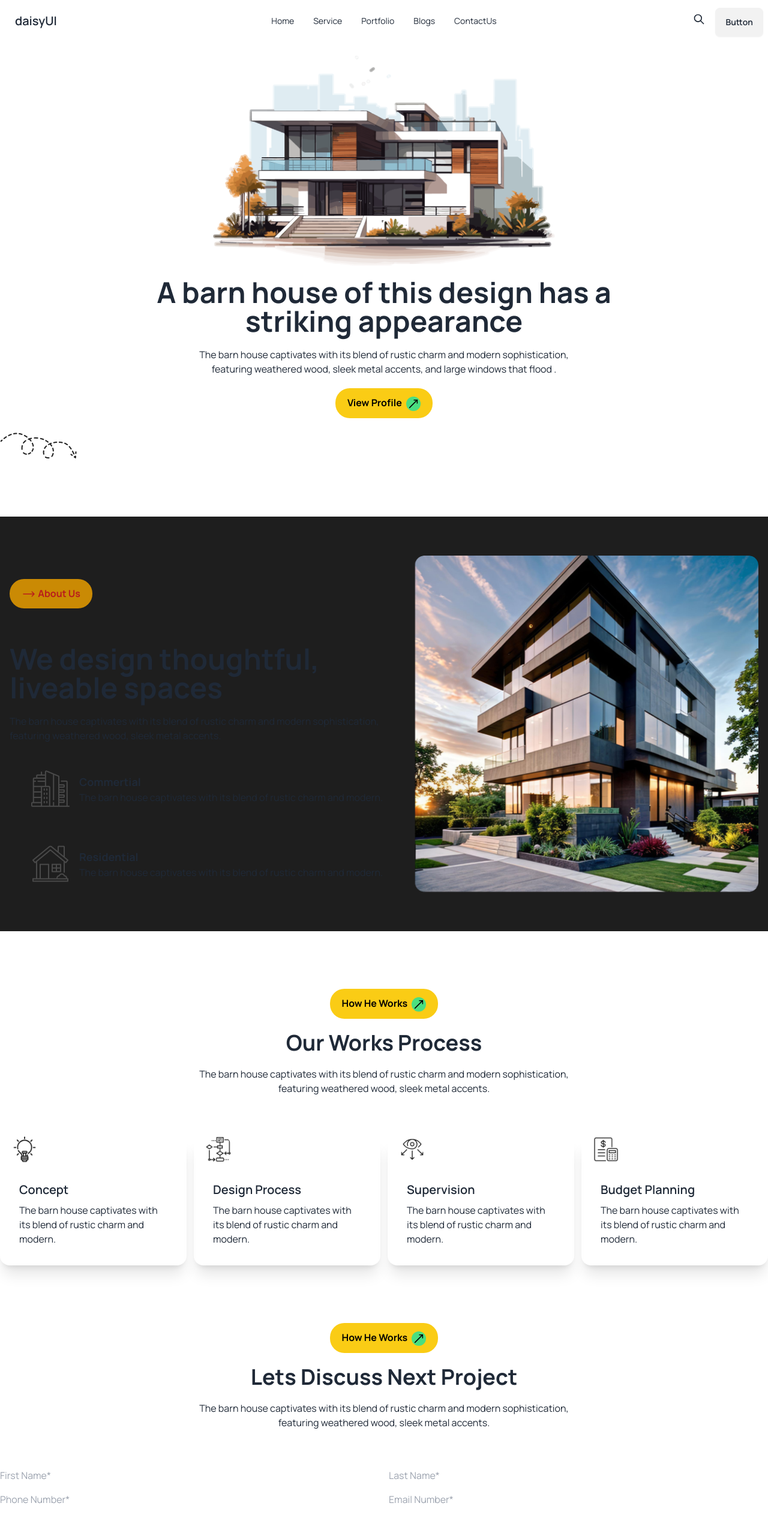
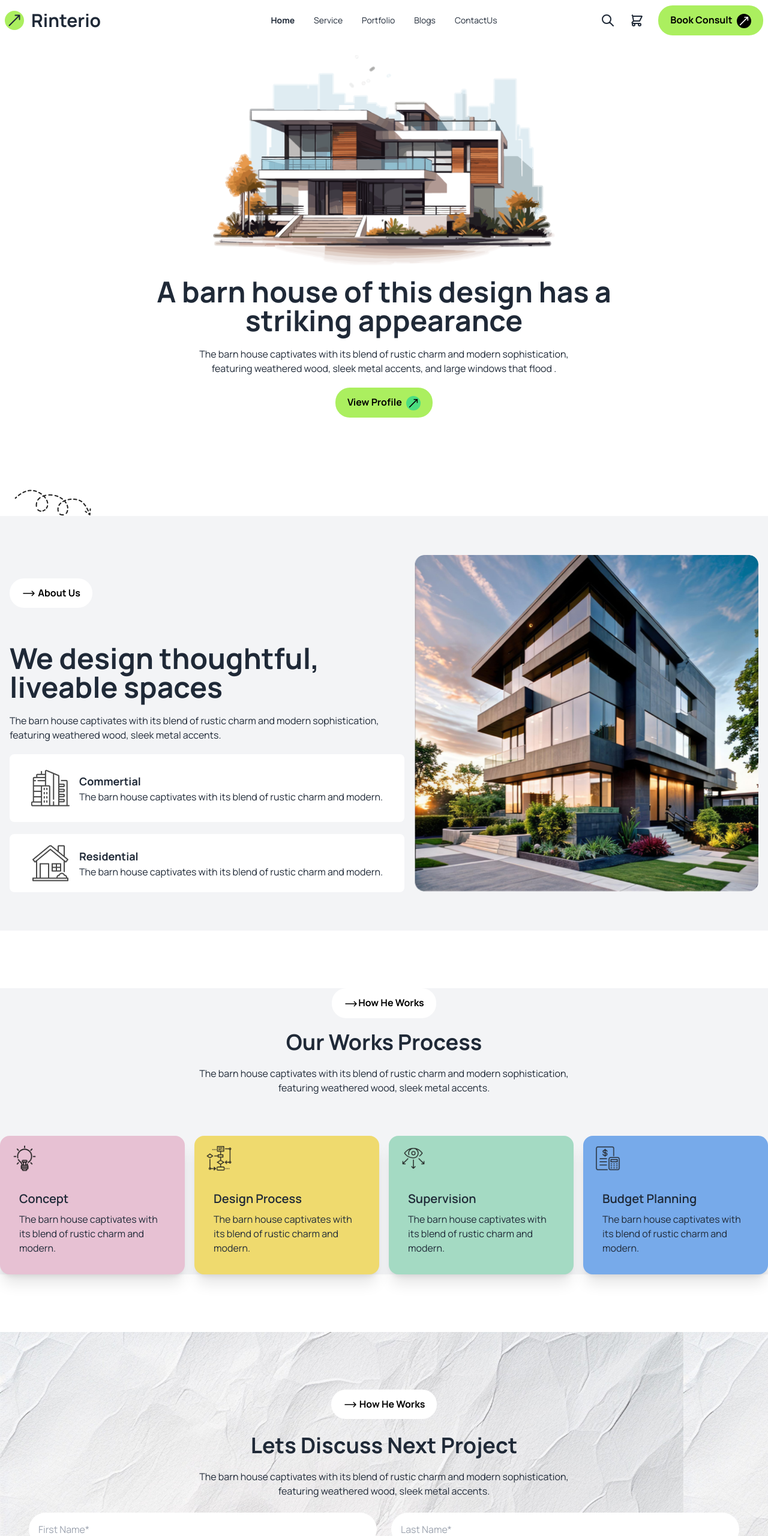
Before and after one commit to Delower-007/Tailwind-Assignment, a plain HTML site: page index.html in a window 1280 px wide. Shown: the top 2560 px of the page at 60% size. Drawn offline with nearby package versions, Linux system fonts and the light colour scheme.

Commit message:
some task are finished

```diff
--- a/index.html
+++ b/index.html
@@ -1,5 +1,5 @@
 <!DOCTYPE html>
-<html lang="en data-theme="light">
+<html lang="en" data-theme="light">
   <head>
     <meta charset="UTF-8" />
     <meta name="viewport" content="width=device-width, initial-scale=1.0" />
@@ -38,6 +38,8 @@
               clifford: "#da373d",
               "bike-primary": "#E76F51",
               "second-section": "#1E1E1E",
+              "btn-main": "#ABEF5F",
+              "btn-second": "#rgb(30, 30, 30)",
             },
           },
         },
@@ -74,15 +76,27 @@
             <ul
               tabindex="0"
               class="menu menu-sm dropdown-content bg-base-100 rounded-box z-[1] mt-3 w-52 p-2 shadow">
-              <li><a>Item 1</a></li>
-              <li><a>Item 3</a></li>
+              <li class="font-bold"><a>Home</a></li>
+              <li><a>Service</a></li>
+              <li><a>Portfolio</a></li>
+              <li><a>Blogs</a></li>
+              <li><a>ContactUs</a></li>
             </ul>
           </div>
-          <a class="btn btn-ghost text-xl">daisyUI</a>
+          <!-- <a class=" text-3xl font-bold "> <svg xmlns="http://www.w3.org/2000/svg" fill="none" viewBox="0 0 24 24" stroke-width="1.5" stroke="currentColor"
+            class="size-8 inline-block bg-btn-main rounded-full -rotate-45  ">
+            <path stroke-linecap="round" stroke-linejoin="round" d="M17.25 8.25 21 12m0 0-3.75 3.75M21 12H3" />
+          </svg>Rinterio</a> -->
+          <svg xmlns="http://www.w3.org/2000/svg" fill="none" viewBox="0 0 24 24" stroke-width="1.5" stroke="currentColor"
+            class="size-8 inline-block bg-btn-main rounded-full -rotate-45  ">
+            <path stroke-linecap="round" stroke-linejoin="round" d="M17.25 8.25 21 12m0 0-3.75 3.75M21 12H3" />
+          </svg>
+
+          <a class=" text-3xl font-bold ml-3 ">Rinterio</a>
         </div>
         <div class="navbar-center hidden lg:flex">
           <ul class="menu menu-horizontal px-1">
-            <li><a>Home</a></li>
+            <li class="font-bold"><a>Home</a></li>
             <li><a>Service</a></li>
             <li><a>Portfolio</a></li>
             <li><a>Blogs</a></li>
@@ -90,11 +104,12 @@
           </ul>
         </div>
         <div class="navbar-end">
-        <div class="dropdown">
-          <button class="btn btn-ghost btn-circle">
+        <div class="dropdown flex items-center gap-6">
+
+           <!-- Search Option  -->
             <svg
               xmlns="http://www.w3.org/2000/svg"
-              class="h-5 w-5"
+              class="h-6 w-6"
               fill="none"
               viewBox="0 0 24 24"
               stroke="currentColor">
@@ -104,8 +119,25 @@
                 stroke-width="2"
                 d="M21 21l-6-6m2-5a7 7 0 11-14 0 7 7 0 0114 0z" />
             </svg>
-          </button>
-          <a class="btn">Button</a>
+            <!-- Indicator -->
+            <svg
+            xmlns="http://www.w3.org/2000/svg"
+            class="h-6 w-6 rounded-full"
+            fill="none"
+            viewBox="0 0 24 24"
+            stroke="currentColor">
+            <path
+              stroke-linecap="round"
+              stroke-linejoin="round"
+              stroke-width="2"
+              d="M3 3h2l.4 2M7 13h10l4-8H5.4M7 13L5.4 5M7 13l-2.293 2.293c-.63.63-.184 1.707.707 1.707H17m0 0a2 2 0 100 4 2 2 0 000-4zm-8 2a2 2 0 11-4 0 2 2 0 014 0z" />
+          </svg>
+
+          <!-- Booked Consult  -->
+          <button class="bg-btn-main text-black sm:px-12 sm:py-3  md:px-5 md:py-3  rounded-3xl gap-2 font-bold">Book Consult <svg xmlns="http://www.w3.org/2000/svg" fill="none" viewBox="0 0 24 24" stroke-width="1.5" stroke="currentColor"
+            class="size-6 inline-block bg-black text-white rounded-full -rotate-45 ml-1">
+            <path stroke-linecap="round" stroke-linejoin="round" d="M17.25 8.25 21 12m0 0-3.75 3.75M21 12H3" />
+          </svg></button>
 
         </div>
         </div>
@@ -117,7 +149,7 @@
           <h2 class="text-5xl font-bold">A barn house of this design has a <br> striking appearance</h2>
           <p>The barn house captivates with its blend of rustic charm and modern sophistication, <br> featuring weathered wood, sleek metal  accents, and large windows that flood .</p>
           <div class=" ">
-            <button class="bg-yellow-400 text-black sm:px-12 sm:py-3  md:px-5 md:py-3  rounded-3xl gap-2 font-bold">View Profile <svg xmlns="http://www.w3.org/2000/svg" fill="none" viewBox="0 0 24 24" stroke-width="1.5" stroke="currentColor" class="size-6 inline-block bg-green-400 rounded-full -rotate-45 ml-1 ">
+            <button class="bg-btn-main text-black sm:px-12 sm:py-3  md:px-5 md:py-3  rounded-3xl gap-2 font-bold">View Profile <svg xmlns="http://www.w3.org/2000/svg" fill="none" viewBox="0 0 24 24" stroke-width="1.5" stroke="currentColor" class="size-6 inline-block bg-green-400 rounded-full -rotate-45 ml-1 ">
               <path stroke-linecap="round" stroke-linejoin="round" d="M17.25 8.25 21 12m0 0-3.75 3.75M21 12H3" />
             </svg></button>
             <!-- <div class="flex bg-yellow-400 text-black text-center rounded-3xl gap-2 font-bold">
@@ -132,18 +164,21 @@
        </section>
     </header>
 
-    <main class="container mx-auto">
-      <img class="text-yellow-600" src="assets/Vector.png" alt="">
+    <main class="container  mx-auto">
+
       <section class="my-24 ">
         <!-- Thoughtful Section Start  -->
-        <div class="hero  bg-second-section py-6 lg:py-12 ">
+        <img class="mt-12 ml-6" src="assets/Vector.png" alt="">
+        <div class="hero  bg-gray-100 py-6 lg:py-12 ">
+
           <div class="hero-content flex-1 flex-col lg:flex-row">
             <!-- <img
               src="assets/Rectangle.png" /> -->
 
+
            <div class="flex-1  space-y-5">
              <div class=" flex justify-center md:justify-start ">
-              <button class="bg-yellow-600 text-red-700 font-bold mb-10 mt-10 px-5 py-3 rounded-3xl
+              <button class="bg-white text-black font-bold mb-10 mt-10 px-5 py-3 rounded-3xl
             "><svg xmlns="http://www.w3.org/2000/svg" fill="none" viewBox="0 0 24 24" stroke-width="1.5" stroke="currentColor" class="size-6 inline-block ">
               <path stroke-linecap="round" stroke-linejoin="round" d="M17.25 8.25 21 12m0 0-3.75 3.75M21 12H3" />
             </svg>
@@ -153,7 +188,7 @@
              <p>The barn house captivates with its blend of rustic charm and
               modern sophistication, featuring weathered wood, sleek metal accents.</p>
               <!-- Image-1  -->
-            <div class="hero bg-white-400 rounded-lg p-2">
+            <div class="hero bg-white rounded-lg p-2">
             <div class="hero-content lg:flex-row">
               <img
                 src="assets/commercial.png" />
@@ -164,7 +199,7 @@
             </div>
            </div>
                 <!-- Image-2 -->
-                <div class="hero bg-white-400 rounded-lg ">
+                <div class="hero bg-white rounded-lg ">
                   <div class="hero-content lg:flex-row ">
                     <img
                       src="assets/residential.png" />
@@ -184,11 +219,13 @@
         </div>
       </section >
       <!-- Our Works Process section started-->
-   <section class="my-24 space-y-5">
+
+   <section class="my-24 space-y-5 bg-gray-100">
    <div class="flex justify-center ">
-    <button class="bg-yellow-400 text-black sm:px-12 sm:py-3  md:px-5 md:py-3  rounded-3xl gap-2 font-bold">How He Works <svg xmlns="http://www.w3.org/2000/svg" fill="none" viewBox="0 0 24 24" stroke-width="1.5" stroke="currentColor" class="size-6 inline-block bg-green-400 rounded-full -rotate-45 ml-1 ">
+    <button class="bg-white text-black sm:px-12 sm:py-3  md:px-5 md:py-3  rounded-3xl gap-2 font-bold"><svg xmlns="http://www.w3.org/2000/svg" fill="none" viewBox="0 0 24 24" stroke-width="1.5" stroke="currentColor"
+       class="size-6 inline-block   ">
       <path stroke-linecap="round" stroke-linejoin="round" d="M17.25 8.25 21 12m0 0-3.75 3.75M21 12H3" />
-    </svg></button>
+    </svg>How He Works </button>
    </div>
     <div class="text-center space-y-5">
       <h1 class="text-4xl font-bold" >Our Works Process</h1>
@@ -196,12 +233,12 @@
     </div>
 
     <!-- card-1  -->
-<div class="grid grid-cols-1 md:grid-cols-2 lg:grid-cols-4 gap-3">
+<div class="grid grid-cols-1 md:grid-cols-2 lg:grid-cols-4 gap-4">
   <div class="">
     <!-- <div class="card bg-base-100  shadow-xl mt-12"> -->
-      <div class="card bg-white-100  shadow-xl mt-12 ">
+      <div class="card bg-[#E7C1D3]  shadow-xl mt-12 ">
       <figure class="w-1/5 pl-5 flex justify-start">
-        <img
+        <img class="mt-4"
           src="assets/concept.png"
           alt="Shoes" />
       </figure>
@@ -216,9 +253,9 @@
       <!-- card-2  -->
       <div class="">
         <!-- <div class="card bg-base-100 w-96 shadow-xl mt-12"> -->
-          <div class="card bg-white-100  shadow-xl mt-12 ">
+          <div class="card bg-[#EFDA6E]  shadow-xl mt-12 ">
           <figure class="w-1/5 pl-5 flex justify-start">
-            <img
+            <img class="mt-4"
               src="assets/flow-chart.png"
               alt="Shoes" />
           </figure>
@@ -233,9 +270,9 @@
           <!-- card-3  -->
   <div class="">
     <!-- <div class="card bg-base-100  shadow-xl mt-12"> -->
-      <div class="card bg-white-100  shadow-xl mt-12 ">
+      <div class="card bg-[#A4DAC3]  shadow-xl mt-12 ">
       <figure class="w-1/5 pl-5 flex justify-start">
-        <img
+        <img class="mt-4"
           src="assets/vision.png"
           alt="Shoes" />
       </figure>
@@ -250,9 +287,9 @@
       <!-- card-4  -->
       <div class="">
         <!-- <div class="card bg-base-100  shadow-xl mt-12"> -->
-          <div class="card bg-white-100  shadow-xl mt-12 ">
+          <div class="card bg-[#77AAEA]  shadow-xl mt-12 ">
           <figure class="w-1/5 pl-5 flex justify-start">
-            <img
+            <img  class="mt-4 "
               src="assets/budget-planning.png"
               alt="Shoes" />
           </figure>
@@ -269,62 +306,40 @@
  <!-- Our Works Process section ended-->
 
  <!-- Lets Discuss the next project start -->
-<section class="my-24 space-y-5">
+<section class="my-24 space-y-5  bg-[url('assets/bg.jpg')] p-12">
   <div class="">
     <!-- Header Part  -->
-    <div class="flex justify-center mb-5 ">
-      <button class="bg-yellow-400 text-black sm:px-12 sm:py-3  md:px-5 md:py-3  rounded-3xl gap-2 font-bold">How He Works <svg xmlns="http://www.w3.org/2000/svg" fill="none" viewBox="0 0 24 24" stroke-width="1.5" stroke="currentColor" class="size-6 inline-block bg-green-400 rounded-full -rotate-45 ml-1 ">
+     <div class="flex  justify-center mb-6 mt-12 ">
+      <button class="bg-white text-black sm:px-12 sm:py-3  md:px-5 md:py-3  rounded-3xl gap-2 font-bold">
+        <svg xmlns="http://www.w3.org/2000/svg" fill="none" viewBox="0 0 24 24" stroke-width="1.5" stroke="currentColor"
+        class="size-6 inline-block   ">
         <path stroke-linecap="round" stroke-linejoin="round" d="M17.25 8.25 21 12m0 0-3.75 3.75M21 12H3" />
-      </svg></button>
+      </svg> How He Works </button>
      </div>
-      <div class="text-center space-y-5">
+      <div class="text-center space-y-5 mb-6">
         <h1 class="text-4xl font-bold" >Lets Discuss Next Project</h1>
-        <p>The barn house captivates with its blend of rustic charm and modern sophistication, <br> featuring weathered wood, sleek metal accents.</p>
+        <p class="">The barn house captivates with its blend of rustic charm and modern sophistication, <br> featuring weathered wood, sleek metal accents.</p>
       </div>
 
-      <!-- Form Section  -->
-       <div class="mx-auto mt-16">
-        <form class="mx-auto" >
-          <div class="grid grid-cols-1 lg:grid-cols-2 gap-4  ">
-           <div>
-            <label for="first name">
-              <input class="  rounded-lg" type="text" name="" id="first name" placeholder="First Name*">
-            </label>
-           </div>
-            <div>
-              <label for="last name">
-                <input class=" rounded-lg" type="text" name="" id="last name" placeholder="Last Name*">
-              </label>
-            </div>
-            <div>
-              <label for="phone number">
-                <input class=" rounded-lg" type="number" name="" id="phone number" placeholder="Phone Number*">
-              </label>
-            </div>
-            <div>
-              <label for="email">
-                <input class=" rounded-lg" type="email" name=" " id="email" placeholder="Email Number*">
-              </label>
-            </div>
-            <!-- write message -->
-            <div >
-              <label class="" for="textarea">
-                 <input class="h-32 " type="text" name="textarea" id="" placeholder="Write your message here">
-              </label>
-            </div>
+         <!-- copy code starts  -->
+         <div class="space-y-5 sm:space-y-4 lg:space-y-6 xl:space-y-10">
+          <!-- section head -->
 
-
-          </div>
-          <!-- button related  -->
-          <div class="flex justify-center mb-5 mt-12 ">
-            <button class="bg-yellow-400 text-black w-full py-3  md:px-5 md:py-3  rounded-3xl gap-2 font-bold">How He Works <svg xmlns="http://www.w3.org/2000/svg" fill="none" viewBox="0 0 24 24" stroke-width="1.5" stroke="currentColor" class="size-6 inline-block bg-green-400 rounded-full -rotate-45 ml-1 ">
-              <path stroke-linecap="round" stroke-linejoin="round" d="M17.25 8.25 21 12m0 0-3.75 3.75M21 12H3" />
-            </svg></button>
-           </div>
-
-         </form>
-       </div>
-
+          <!-- input contact information -->
+          <form class="2xl:w-3/5 2xl:mx-auto grid grid-cols-1 gap-6 sm:grid-cols-2 sm:gap-5 lg:grid-cols-2 lg:gap-6">
+            <input class="bg-white p-3 max-sm:px-6 sm:p-4 lg:p-4 rounded-badge text-placeholder-color row-start-1 col-start-1 col-span-1" type="text" placeholder="First Name*" required="">
+            <input class="bg-white p-3 max-sm:px-6 sm:p-4 lg:p-4 rounded-badge text-placeholder-color row-start-2 col-start-1 col-span-1 sm:row-start-1 sm:col-start-2 sm:col-span-1" type="text" placeholder="Last Name*" required="">
+            <input class="bg-white p-3 max-sm:px-6 sm:p-4 lg:p-4 rounded-badge text-placeholder-color row-start-3 col-start-1 col-span-1 sm:row-start-2 sm:col-start-1 sm:col-span-1" type="text" placeholder="Phone Number*" required="">
+            <input class="bg-white p-3 max-sm:px-6 sm:p-4 lg:p-4 rounded-badge text-placeholder-color row-start-4 col-start-1 col-span-1 sm:row-start-2 sm:col-start-2 sm:col-span-1" type="text" placeholder="E-mail Address*" required="">
+            <textarea class="bg-white max-sm:px-6 py-4 sm:p-4 lg:p-4 rounded-badge text-placeholder-color row-start-5 col-start-1 col-span-1 sm:row-start-3 sm:col-start-1 sm:col-span-2 resize-none" cols="30" rows="10" placeholder="Write your message here*" required="" spellcheck="false"></textarea>
+            <button type="submit" class="btn bg-btn-main lg:text-xl font-extrabold rounded-badge sm:px-10 row-start-6 col-start-1 col-span-1 sm:row-start-4 sm:col-start-1 sm:col-span-2">
+              Sent Mail<svg xmlns="http://www.w3.org/2000/svg" fill="none" viewBox="0 0 24 24" stroke-width="1.5" stroke="currentColor" class="size-6 inline-block bg-black text-white rounded-full -rotate-45 ml-1 ">
+                <path stroke-linecap="round" stroke-linejoin="round" d="M17.25 8.25 21 12m0 0-3.75 3.75M21 12H3" />
+              </svg>
+            </button>
+          </form>
+        </div>
+         <!-- copy code ends  -->
 
   </div>
 </section>
@@ -360,10 +375,6 @@
           <div class="flex justify-center">
             <li><a class="text-xl font-bold " href="#">Contact Us</a></li>
           </div>
-          <!-- <li><a class="text-xl font-bold" href="#">Services</a></li>
-          <li><a class="text-xl font-bold" href="#">Portfolio</a></li>
-          <li><a class="text-xl font-bold" href="#">Blogs</a></li>
-          <li><a class="text-xl font-bold" href="#">Contact Us</a></li> -->
 
         </ul>
 
```
